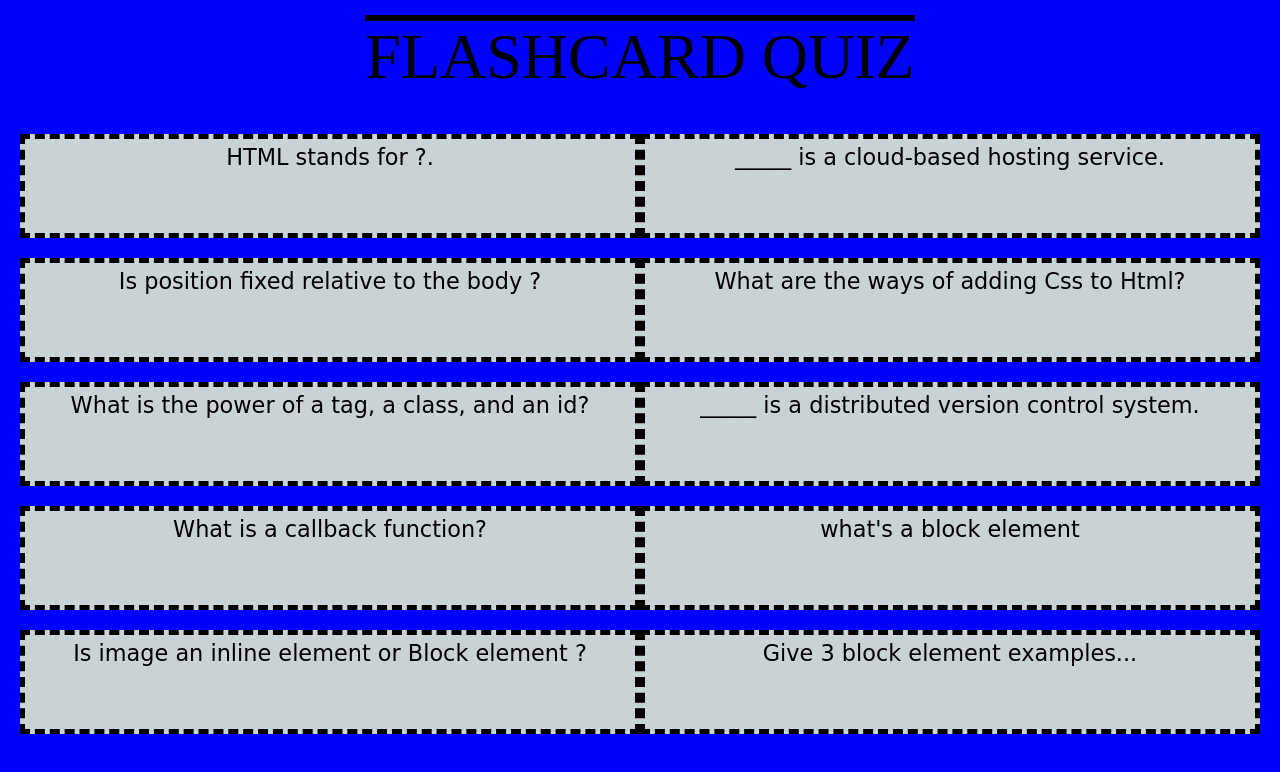
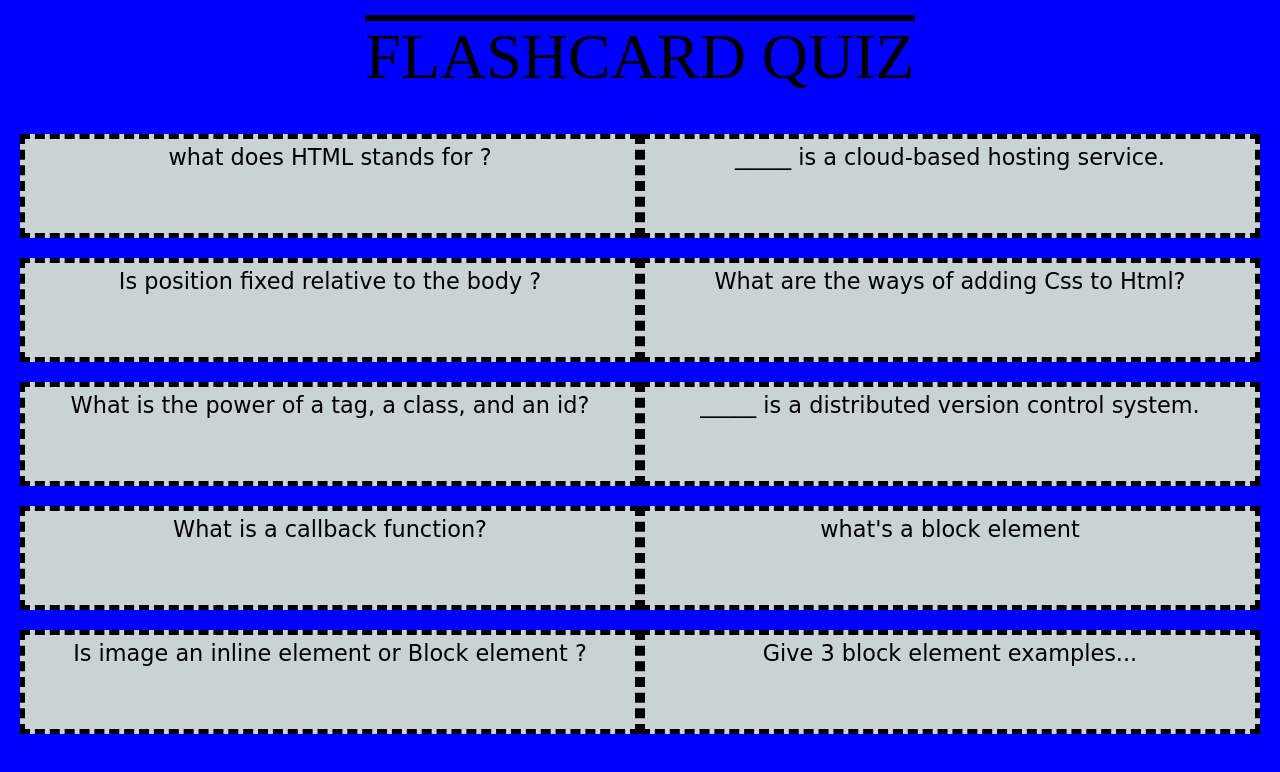
Before and after one commit to Jidexboii/Flashcard-project, a plain HTML site: page index.html in a window 1280 px wide. Drawn offline with Linux system fonts and the light colour scheme.

Commit message:
edit in html attribute

```diff
--- a/css/style.css
+++ b/css/style.css
@@ -5,8 +5,6 @@
 }
 
 body{
-  /* background-color: #06ec0e83; */
-  /* background-color:  #4ac706; */
   background-color: blue;
 }
 
--- a/index.html
+++ b/index.html
@@ -15,7 +15,7 @@
     <div class=" cont">
         <div class="flashcard chek1">
             <div class="card-front">
-                <p> HTML stands for ?.</p>
+                <p> what does HTML stands for ? </p>
             </div>
             <div class="card-back mean1">
                 <p> HyperText Markup Language. </p>
```
